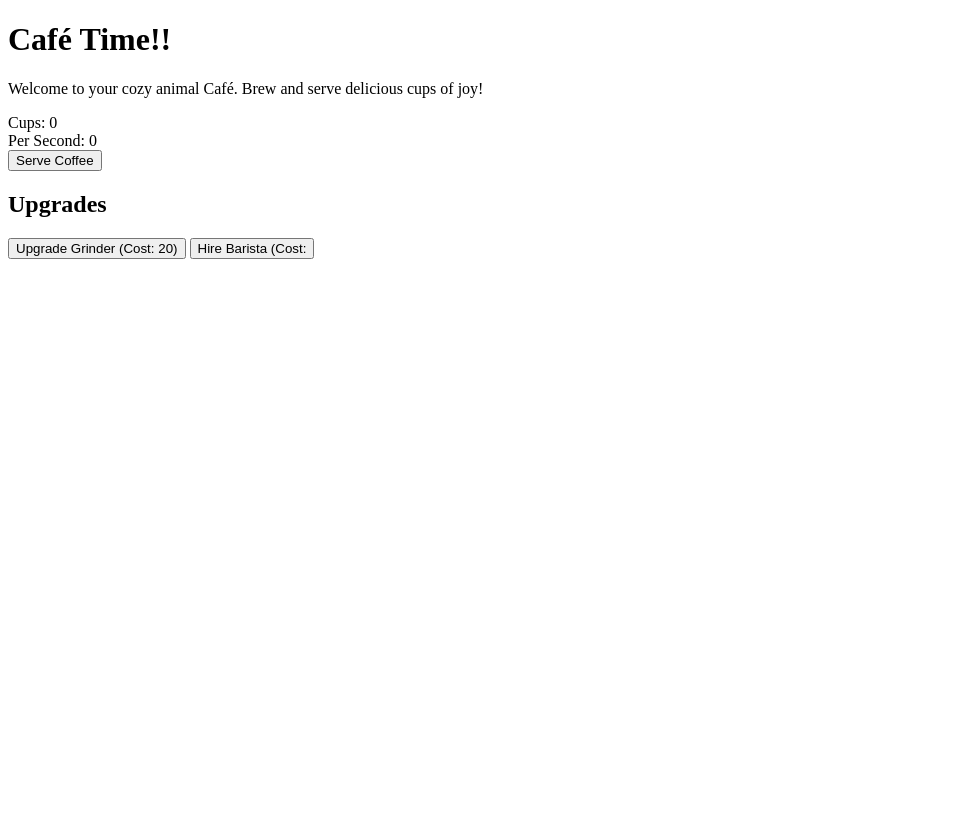
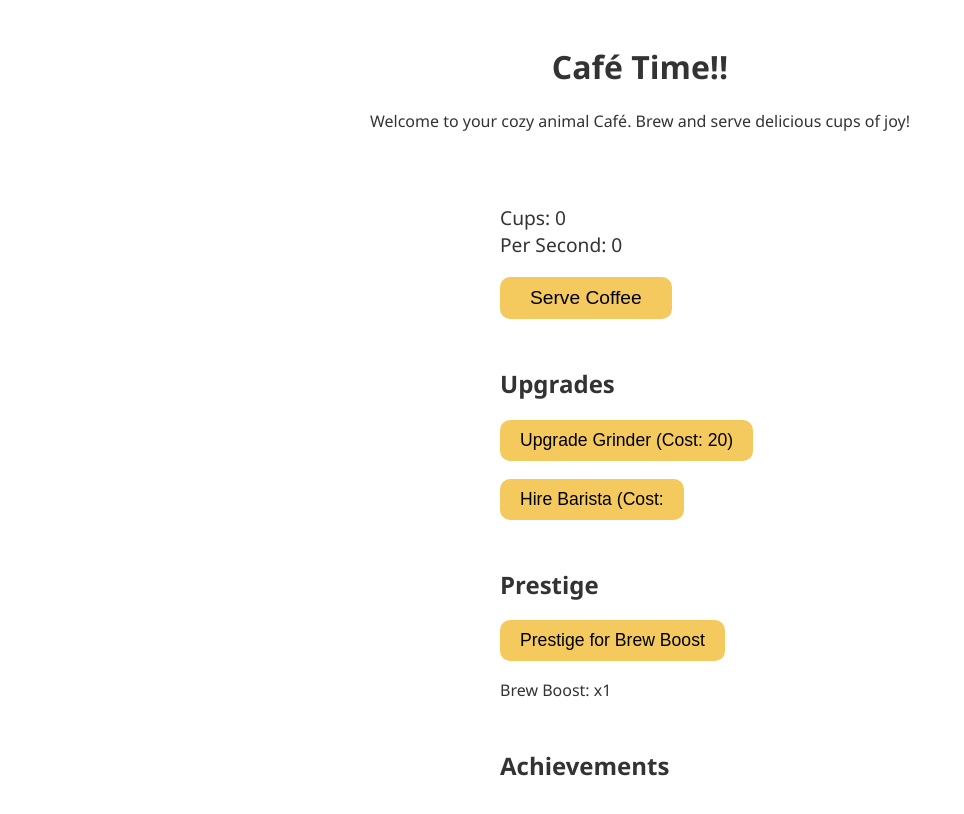
Before and after one commit to Ryan-Libreri/Web-Dev-project, a plain HTML site: page game2.0/maincode.html in a window 1280 px wide. Shown: the whole page, without its empty margins (0-964 px from the left). Drawn offline with Linux system fonts and the light colour scheme.

Commit message:
good code

```diff
--- a/game2.0/maincode.html
+++ b/game2.0/maincode.html
@@ -4,7 +4,7 @@
     <meta charset="UTF-8" />
     <meta name="viewport" content="width=device-width, initial-scale=1.0" />
     <title>Little Paws Café</title>
-    <link rel="stylesheet" href="style.css" />
+    <link rel="stylesheet" href="visuals.css" />
 </head>
 <body>
     <header>
@@ -21,11 +21,29 @@
 
             <button id="brewButton">Serve Coffee</button>
 
+        <div class="game-panels">
             <section class="upgrades">
                 <h2>Upgrades</h2>
                 <button id="buyGrinder">Upgrade Grinder (Cost: <span id="grinderCost">20</span>)</button>
                 <button id="buyBarista">Hire Barista (Cost: <span id="baristaCost"></span></button>
             </section>
+
+            <section class="side-panel panel">
+                <section class="prestige">
+                    <h2>Prestige</h2>
+                    <button id="prestigeButton">Prestige for Brew Boost</button>
+                    <p>Brew Boost: x<span id="brewMultiplier">1</span></p>
+                </section>
+
+                <section class="achievements">
+                    <h2>Achievements</h2>
+                    <ul id="achievementList"></ul>
+            </section>
+        <section>
+        <div>
     </main>
+
+    <script src="java.js"></script>
+
 </body>
 </html>
--- a/game2.0/visuals.css
+++ b/game2.0/visuals.css
@@ -0,0 +1,83 @@
+body {
+    font-family: "Segoe UI", sans-serif;
+    margin: 0;
+    padding: 0;
+    background-image: url();
+    background-size: cover;
+    background-position: center;
+    color: #333;
+}
+
+header, footer {
+    text-align: center;
+    background-color: rgba(255, 255, 255, 0.8);
+    padding: 1.5em;
+}
+
+main {
+    display: flex;
+    justify-content: center;
+    padding: 2em;
+}
+
+.game-display {
+    display: flex;
+    flex-direction: column;
+    gap: 2em;
+    max-width: 1000px;
+    background: rgba(255, 255, 255, 0.8);
+    padding: 2em;
+    border-radius: 20px;
+    width: 100%;
+    box-shadow: 0 0 10px #ccc;
+}
+
+.top-panel {
+    text-align: center;
+  }
+
+  .resource-counter {
+    font-size: 1.2em;
+    margin-bottom: 1em;
+  }
+
+  #brewButton {
+    padding: 10px 30px;
+    font-size: 1.2em;
+  }
+
+  .content-panels {
+    display: flex;
+    justify-content: space-between;
+    gap: 2em;
+    flex-wrap: wrap;
+  }
+
+  .panel {
+    flex: 1;
+    min-width: 280px;
+  }
+
+button {
+    display: block;
+    margin: 1em 0;
+    padding: 10px 20px;
+    font-size: 1.1em;
+    background-color: #f4c95d;
+    border: none;
+    border-radius: 10px;
+    cursor: pointer;
+}
+
+button:hover {
+    background-color: #e0b94d;
+  }
+
+h2 {
+    margin-top: 2em;
+  }
+
+#achievementList {
+    list-style-type: none;
+    padding: 0;
+}
```
